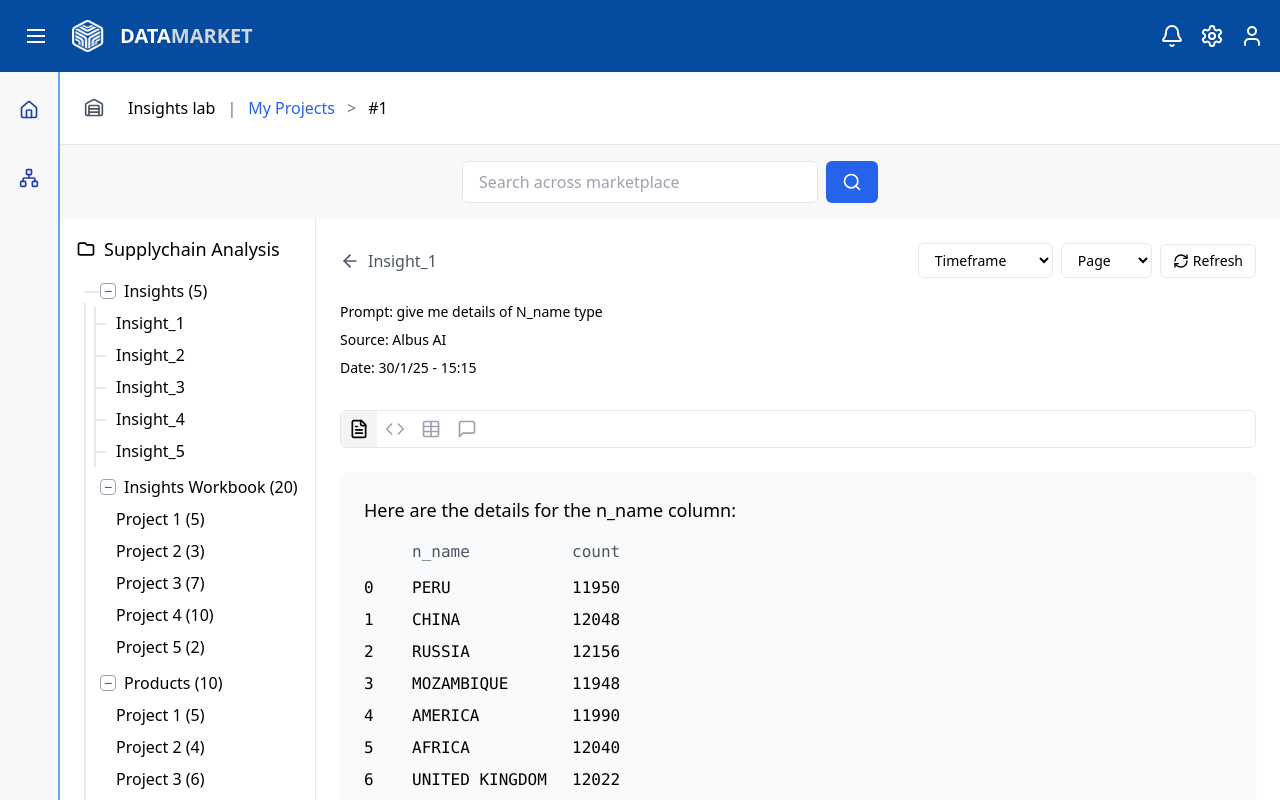
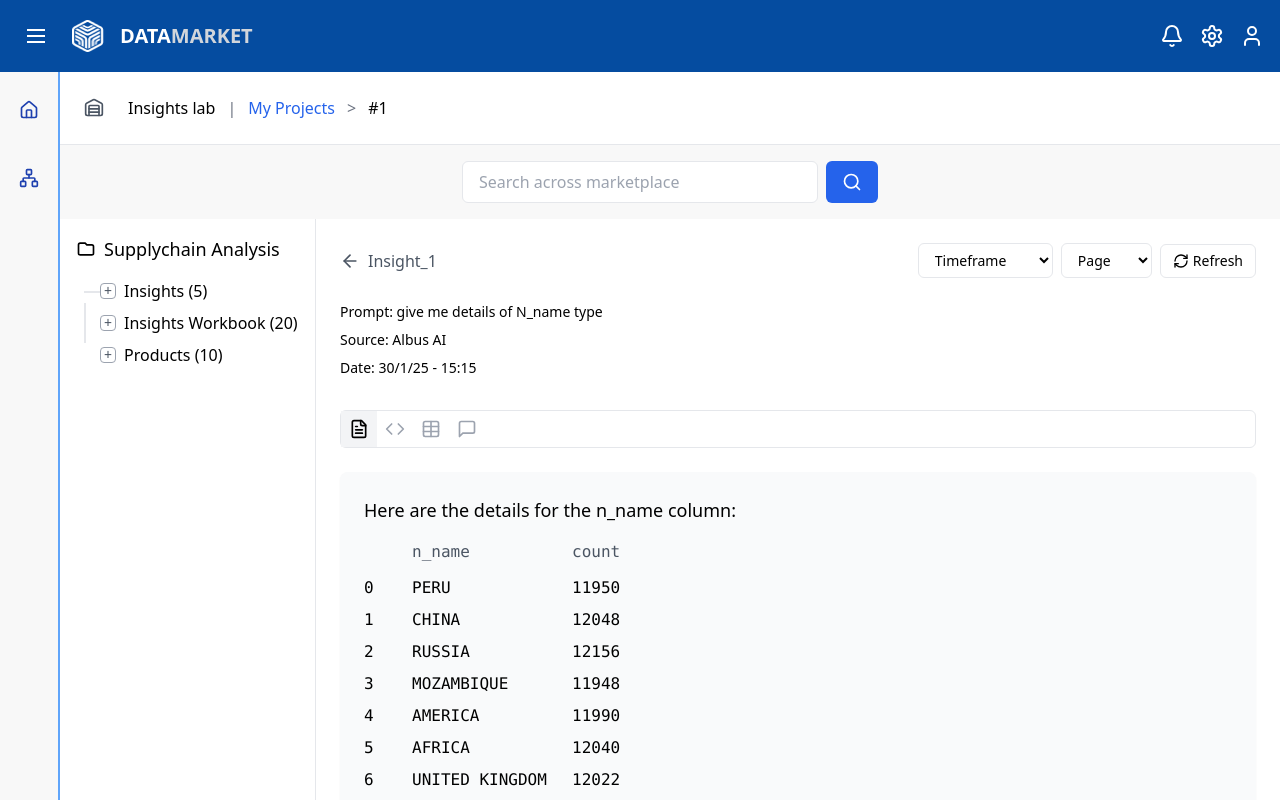
Before and after one commit to AjayBidyarthy/Harish-raju-Vasu-Insights-Lab, a React (Vite) app: page /projects/1/insights/1 in a window 1280 px wide. Shown: the top 800 px of the page. Built offline with nearby package versions, Linux system fonts and the light colour scheme.

Commit message:
Routes for insights and workbooks

```diff
--- a/src/App.jsx
+++ b/src/App.jsx
@@ -19,7 +19,7 @@ function App() {
         <Route path="/projects/:id" element={<PageProject />} />
         <Route path="/albus" element={<AskAlbus/>} />
         <Route path="/projects/:id/insights" element={<Insights />} />
-        <Route path="/projects/:id/insights/:id" element={<InsightsDetail />} />
+        <Route path="/projects/:id/insights/:insightId" element={<InsightsDetail />} />
       </Routes>
     </Router>
   );
--- a/src/components/Insights/InsightsDetailPage.jsx
+++ b/src/components/Insights/InsightsDetailPage.jsx
@@ -95,7 +95,7 @@ export function InsightsDetailPage() {
   return (
 
       <div className="flex min-h-screen bg-white">
-        <SideNav insights={projectData.map(project => project.projectInfo)}  />
+        <SideNav insights={projectData}  />
         <main className="flex-1">
         <InsightsInfo/>
         </main>
--- a/src/components/Projects/SideNav.jsx
+++ b/src/components/Projects/SideNav.jsx
@@ -2,20 +2,111 @@ import { useState } from "react";
 import { Link, useLocation, useParams, useNavigate } from "react-router-dom";
 
 const SideNav = ({ insights }) => {
-  const [isInsightsOpen, setIsInsightsOpen] = useState(true);
-  const [isWorkbookOpen, setIsWorkbookOpen] = useState(true);
-  const [isProductsOpen, setIsProductsOpen] = useState(true);
+  const [isInsightsOpen, setIsInsightsOpen] = useState(false);
+  const [isWorkbookOpen, setIsWorkbookOpen] = useState(false);
+  const [isProductsOpen, setIsProductsOpen] = useState(false);
   const location = useLocation();
   const { id } = useParams(); // Capture the project ID from the URL
   const navigate = useNavigate(); // Hook for programmatic navigation
 
-  const insightsList = [
-    { id: 1, name: "Insight_1" },
-    { id: 2, name: "Insight_2" },
-    { id: 3, name: "Insight_3" },
-    { id: 4, name: "Insight_4" },
-    { id: 5, name: "Insight_5" }
+  const projectData = [
+    {
+      id: 1,
+      projectInfo: {
+        name: "Project 1",
+        insights: 10,
+        insights_workbook: [
+          { id: 1, name: "InsightWorkbook_1" },
+          { id: 2, name: "InsightWorkbook_2" },
+          { id: 3, name: "InsightWorkbook_3" },
+          { id: 4, name: "InsightWorkbook_4" },
+          { id: 5, name: "InsightWorkbook_5" }
+        ],
+        added_products: 5
+      },
+      insightsList: [
+        { id: 1, name: "Insights_1", format: "Code", source: "Albus AI", datetime: "30/1/25 - 15:15" },
+        { id: 2, name: "Insights_2", format: "Code, Text", source: "Python Code", datetime: "30/1/25 - 15:15" }
+      ]
+    },
+    {
+      id: 2,
+      projectInfo: {
+        name: "Project 2",
+        insights: 8,
+        insights_workbook: [
+          { id: 6, name: "InsightWorkbook_6" },
+          { id: 7, name: "InsightWorkbook_7" },
+          { id: 8, name: "InsightWorkbook_8" },
+          { id: 9, name: "InsightWorkbook_9" },
+          { id: 10, name: "InsightWorkbook_10" }
+        ],
+        added_products: 4
+      },
+      insightsList: [
+        { id: 3, name: "Insights_3", format: "Text", source: "SQL Studio", datetime: "30/1/25 - 15:15" },
+        { id: 4, name: "Insights_4", format: "Code", source: "Albus AI", datetime: "30/1/25 - 15:15" }
+      ]
+    },
+    {
+      id: 3,
+      projectInfo: {
+        name: "Project 3",
+        insights: 12,
+        insights_workbook: [
+          { id: 11, name: "InsightWorkbook_11" },
+          { id: 12, name: "InsightWorkbook_12" },
+          { id: 13, name: "InsightWorkbook_13" },
+          { id: 14, name: "InsightWorkbook_14" },
+          { id: 15, name: "InsightWorkbook_15" }
+        ],
+        added_products: 6
+      },
+      insightsList: [
+        { id: 5, name: "Insights_5", format: "Text", source: "Python Code", datetime: "30/1/25 - 15:15" },
+        { id: 6, name: "Insights_6", format: "Code, Text", source: "SQL Studio", datetime: "30/1/25 - 15:15" }
+      ]
+    },
+    {
+      id: 4,
+      projectInfo: {
+        name: "Project 4",
+        insights: 15,
+        insights_workbook: [
+          { id: 16, name: "InsightWorkbook_16" },
+          { id: 17, name: "InsightWorkbook_17" },
+          { id: 18, name: "InsightWorkbook_18" },
+          { id: 19, name: "InsightWorkbook_19" },
+          { id: 20, name: "InsightWorkbook_20" }
+        ],
+        added_products: 8
+      },
+      insightsList: [
+        { id: 7, name: "Insights_7", format: "Code", source: "Albus AI", datetime: "30/1/25 - 15:15" },
+        { id: 8, name: "Insights_8", format: "Code", source: "Python Code", datetime: "30/1/25 - 15:15" }
+      ]
+    },
+    {
+      id: 5,
+      projectInfo: {
+        name: "Project 5",
+        insights: 6,
+        insights_workbook: [
+          { id: 21, name: "InsightWorkbook_21" },
+          { id: 22, name: "InsightWorkbook_22" },
+          { id: 23, name: "InsightWorkbook_23" },
+          { id: 24, name: "InsightWorkbook_24" },
+          { id: 25, name: "InsightWorkbook_25" }
+        ],
+        added_products: 3
+      },
+      insightsList: [
+        { id: 9, name: "Insights_9", format: "Text", source: "Albus AI", datetime: "30/1/25 - 15:15" },
+        { id: 10, name: "Insights_10", format: "Code", source: "Python Code", datetime: "30/1/25 - 15:15" }
+      ]
+    }
   ];
+
 
   const handleInsightsClick = () => {
     setIsInsightsOpen(!isInsightsOpen);
@@ -60,11 +151,11 @@ const SideNav = ({ insights }) => {
             {isInsightsOpen && (
               <div className="ml-8 mt-1 relative">
                 <div className="absolute left-[-14px] top-0 bottom-0 w-[2px] bg-gray-200"></div>
-                {insightsList.map((item) => (
+                {projectData.flatMap(project => project.insightsList).map((item) => (
   <div key={item.id} className="relative">
     <div className="absolute left-[-14px] top-[50%] w-3 h-[2px] bg-gray-200"></div>
     <Link
-                      to={`/project/${item.id}`}
+      to={`/projects/${id}/insights/${item.id}`}
       className={`block py-1 px-2 rounded ${
         location.pathname === `/project/${item.id}`
           ? "bg-blue-100 text-blue-600"
@@ -75,6 +166,7 @@ const SideNav = ({ insights }) => {
     </Link>
   </div>
 ))}
+
               </div>
             )}
           </div>
@@ -87,10 +179,10 @@ const SideNav = ({ insights }) => {
             </button>
             {isWorkbookOpen && (
               <div className="ml-8 mt-1 relative">
-                {insights?.map((item) => (
+                {projectData.flatMap(project => project.projectInfo?.insights_workbook ?? []).map((item) => (
   <div key={item.id} className="relative">
-                    <Link to={`/workbook/${item.id}`} className="block py-1 px-2 hover:bg-gray-100 rounded">
-                      {item.name} ({item.insights_workbook})
+    <Link to={`/projects/${id}/workbooks/${item.id}`} className="block py-1 px-2 hover:bg-gray-100 rounded">
+      {item.name}
     </Link>
   </div>
 ))}
@@ -106,10 +198,10 @@ const SideNav = ({ insights }) => {
             </button>
             {isProductsOpen && (
               <div className="ml-8 mt-1 relative">
-                {insights?.map((item) => (
+                {projectData.flatMap(project => project.projectInfo).map((item) => (
                   <div key={item.id} className="relative">
                     <Link to={`/products/${item.id}`} className="block py-1 px-2 hover:bg-gray-100 rounded">
-                      {item.name} ({item.added_products})
+                     Product ({item.added_products})
                     </Link>
                   </div>
                 ))}
```
Lines whose indentation alone changed are shown as unchanged.
